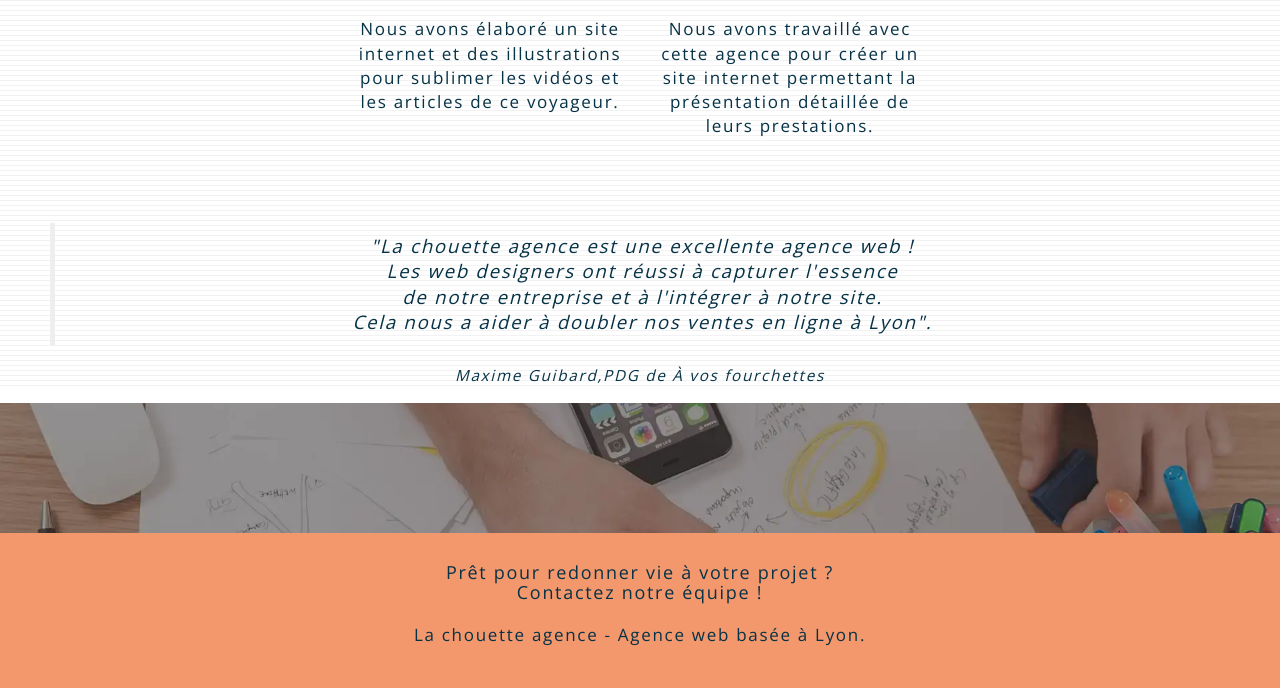
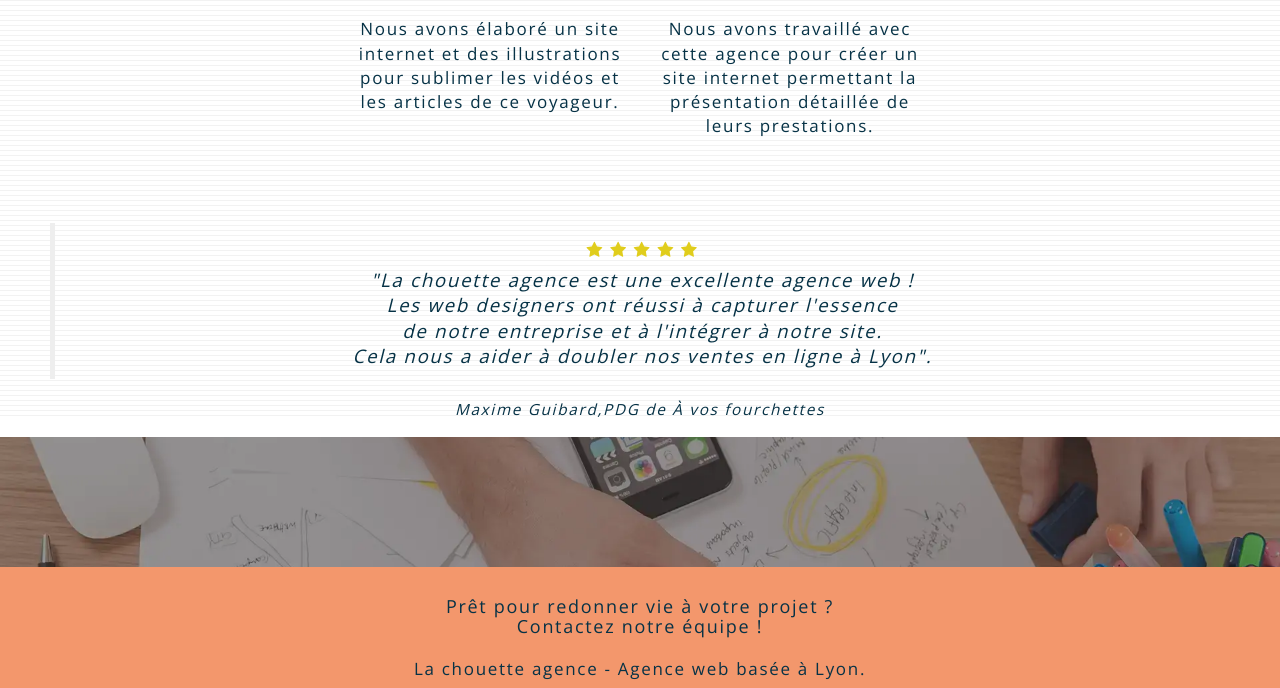
Before and after one commit to Rossignol-h/HananeRossignol_4_01082021-, a plain HTML site: page index.html in a window 1280 px wide. Shown: the part 2866-3554 px from the top of the page. Drawn offline with nearby package versions, Linux system fonts and the light colour scheme.

Commit message:
last try fix performance font issues

```diff
--- a/index.html
+++ b/index.html
@@ -28,14 +28,15 @@
 	<link rel="stylesheet" type="text/css" href="./css/bootstrap.min.css">
 	<link rel="stylesheet" type="text/css" href="style.css">
 	<link rel="stylesheet" type="text/css" href="./css/et-line.min.css">
+
 	<!-- import font-awesome cdn -->
-
-	<link rel="preload" href="https://cdnjs.cloudflare.com/ajax/libs/font-awesome/4.7.0/css/font-awesome.min.css" as="font" type="font-awesome" crossorigin>
+	<link rel="preconnect" href="https://cdnjs.cloudflare.com/ajax/libs/font-awesome/4.7.0/css/font-awesome.min.css" crossorigin>
+	<link rel="stylesheet" href="https://cdnjs.cloudflare.com/ajax/libs/font-awesome/4.7.0/css/font-awesome.min.css">
 
 	<!-- add the right font for accessibility -->
 	<link rel="preconnect" href="https://fonts.googleapis.com">
 	<link rel="preconnect" href="https://fonts.gstatic.com" crossorigin>
-	<link href="https://fonts.googleapis.com/css2?family=Open+Sans:wght@400;600;700;800&display=swap" rel="stylesheet">
+	<link href="https://fonts.googleapis.com/css2?family=Open+Sans:wght@400;600;700;800& display=swap" rel="stylesheet">
 
 	<!-- add canonical url -->
 	<link rel="canonical" href="https://rossignol-h.github.io/HananeRossignol_4_01082021-/index.html">
```
Also changed, not shown: page2.html (+2 -2 lines).
